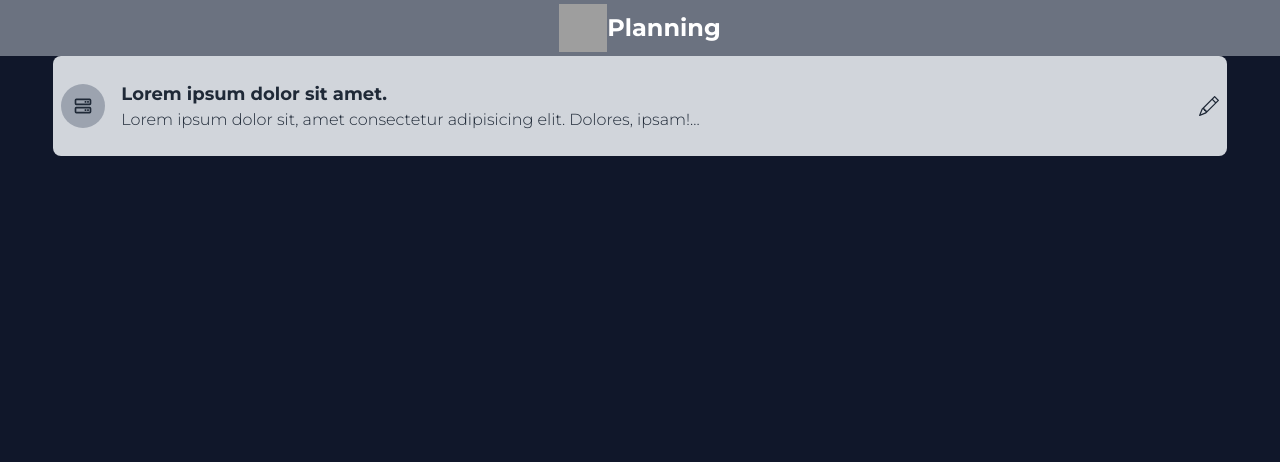
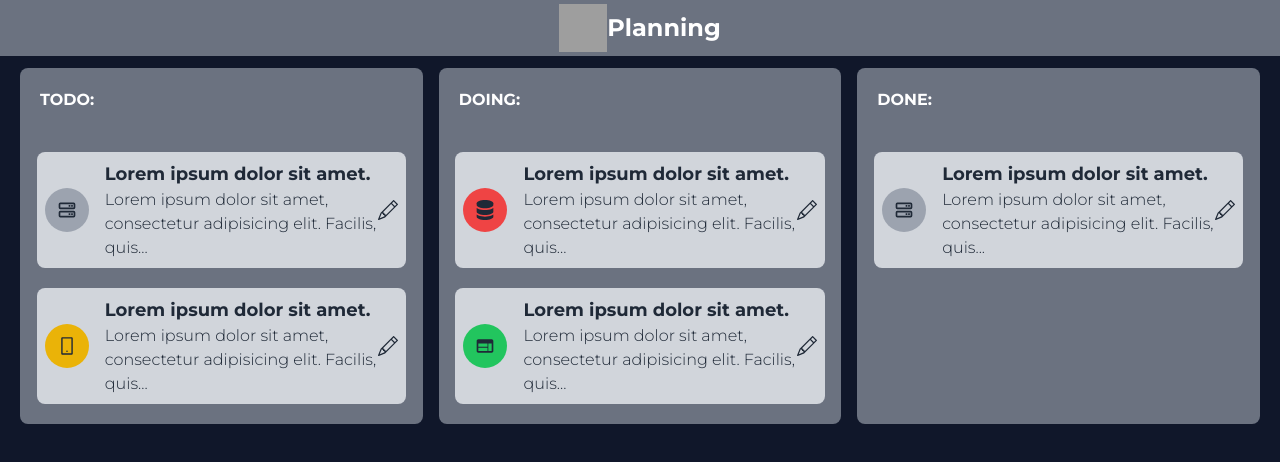
Before and after one commit to jonathanleivag/planning, a React (Vite) app: page / in a window 1280 px wide. Shown: the top 462 px of the page. Built offline with nearby package versions, Linux system fonts and the light colour scheme; grey boxes are pictures that could not be loaded.

Commit message:
Card y List

```diff
--- a/src/App.tsx
+++ b/src/App.tsx
@@ -1,10 +1,75 @@
-import { CardComponent, NavbarComponent } from './components'
+import { CardComponent, ListComponent, NavbarComponent } from './components'
+import { TTypeICon } from './components/CardComponent'
+
+interface IItem {
+  id: number
+  title: string
+  description: string
+  type: TTypeICon
+}
+
+const TODO: IItem[] = [
+  {
+    id: 1,
+    title: 'Lorem ipsum dolor sit amet.',
+    type: 'server',
+    description:
+      'Lorem ipsum dolor sit amet, consectetur adipisicing elit. Facilis, quis...'
+  },
+  {
+    id: 2,
+    title: 'Lorem ipsum dolor sit amet.',
+    type: 'app',
+    description:
+      'Lorem ipsum dolor sit amet, consectetur adipisicing elit. Facilis, quis...'
+  }
+]
+
+const DOING: IItem[] = [
+  {
+    id: 3,
+    title: 'Lorem ipsum dolor sit amet.',
+    type: 'db',
+    description:
+      'Lorem ipsum dolor sit amet, consectetur adipisicing elit. Facilis, quis...'
+  },
+  {
+    id: 4,
+    title: 'Lorem ipsum dolor sit amet.',
+    type: 'web',
+    description:
+      'Lorem ipsum dolor sit amet, consectetur adipisicing elit. Facilis, quis...'
+  }
+]
 
 function App () {
   return (
     <>
       <NavbarComponent />
-      <CardComponent />
+      <main className='flex flex-col md:flex-row gap-4 px-5'>
+        <ListComponent name='TODO'>
+          {TODO.map(item => (
+            <CardComponent key={item.id} title={item.title} type={item.type}>
+              {item.description}
+            </CardComponent>
+          ))}
+        </ListComponent>
+
+        <ListComponent name='DOING'>
+          {DOING.map(item => (
+            <CardComponent key={item.id} title={item.title} type={item.type}>
+              {item.description}
+            </CardComponent>
+          ))}
+        </ListComponent>
+
+        <ListComponent name='DONE'>
+          <CardComponent title='Lorem ipsum dolor sit amet.' type='server'>
+            Lorem ipsum dolor sit amet, consectetur adipisicing elit. Facilis,
+            quis...
+          </CardComponent>
+        </ListComponent>
+      </main>
     </>
   )
 }
--- a/src/components/CardComponent.tsx
+++ b/src/components/CardComponent.tsx
@@ -1,27 +1,77 @@
+import { FC } from 'react'
+import { IconType } from 'react-icons'
+import { AiOutlineMobile } from 'react-icons/ai'
 import { BiServer } from 'react-icons/bi'
-import { BsPencil } from 'react-icons/bs'
+import { BsPencil, BsServer } from 'react-icons/bs'
+import { MdWeb } from 'react-icons/md'
 
-const CardComponent = () => {
+interface ICardCOmponent {
+  title: string
+  children: string
+  type?: TTypeICon
+}
+
+interface IIconComponentProps {
+  type?: TTypeICon
+}
+
+interface IIconComponentResp {
+  bg: string
+  component: JSX.Element
+}
+
+export type TTypeICon = 'server' | 'db' | 'web' | 'app' | 'other'
+
+const IconComponent = ({ type }: IIconComponentProps): IIconComponentResp => {
+  let Icon: IconType
+  let bg: string
+
+  switch (type) {
+    case 'server':
+      Icon = BiServer
+      bg = 'bg-blue-500'
+      break
+    case 'db':
+      Icon = BsServer
+      bg = 'bg-red-500'
+      break
+    case 'web':
+      Icon = MdWeb
+      bg = 'bg-green-500'
+      break
+    case 'app':
+      Icon = AiOutlineMobile
+      bg = 'bg-yellow-500'
+      break
+    default:
+      Icon = BiServer
+      bg = 'bg-blue-500'
+      break
+  }
+
+  return { component: <Icon className='text-xl' />, bg }
+}
+
+const CardComponent: FC<ICardCOmponent> = ({ title, children, type }) => {
   return (
-    <section className='w-full flex flex-row justify-center'>
-      <div className='bg-gray-300 w-11/12 min-h-[100px] rounded-lg p-2 flex flex-row justify-between text-gray-800'>
+    <div className='bg-gray-300 w-11/12 min-h-[100px] rounded-lg mt-5 p-2 flex flex-row justify-between text-gray-800'>
       <div className='flex flex-row justify-center items-center gap-4'>
-          <div className='p-3 bg-gray-400 rounded-full'>
-            <BiServer className='text-xl' />
+        <div
+          className={`p-3 bg-gray-400 rounded-full ${
+            IconComponent({ type }).bg
+          }`}
+        >
+          {IconComponent({ type }).component}
         </div>
         <span>
-            <h2 className='font-bold text-lg'>Lorem ipsum dolor sit amet.</h2>
-            <p className='font-light text-base'>
-              Lorem ipsum dolor sit, amet consectetur adipisicing elit. Dolores,
-              ipsam!...
-            </p>
+          <h2 className='font-bold text-lg'>{title}</h2>
+          <p className='font-light text-base'>{children}</p>
         </span>
       </div>
       <button>
         <BsPencil className='text-xl' />
       </button>
     </div>
-    </section>
   )
 }
 
--- /dev/null
+++ b/src/components/ListComponent.tsx
@@ -0,0 +1,17 @@
+import { FC } from 'react'
+
+interface ListComponentProps {
+  children: JSX.Element | JSX.Element[]
+  name?: 'TODO' | 'DOING' | 'DONE'
+}
+
+const ListComponent: FC<ListComponentProps> = ({ children, name = 'TODO' }) => {
+  return (
+    <div className='bg-gray-500 flex flex-col items-center my-3 pb-5 rounded-lg'>
+      <h2 className='w-full px-5 py-5 font-bold'>{name}: </h2>
+      {children}
+    </div>
+  )
+}
+
+export default ListComponent
--- a/src/components/index.ts
+++ b/src/components/index.ts
@@ -1,2 +1,3 @@
 export { default as CardComponent } from './CardComponent'
+export { default as ListComponent } from './ListComponent'
 export { default as NavbarComponent } from './NavbarComponent'
```
Lines whose indentation alone changed are shown as unchanged.
